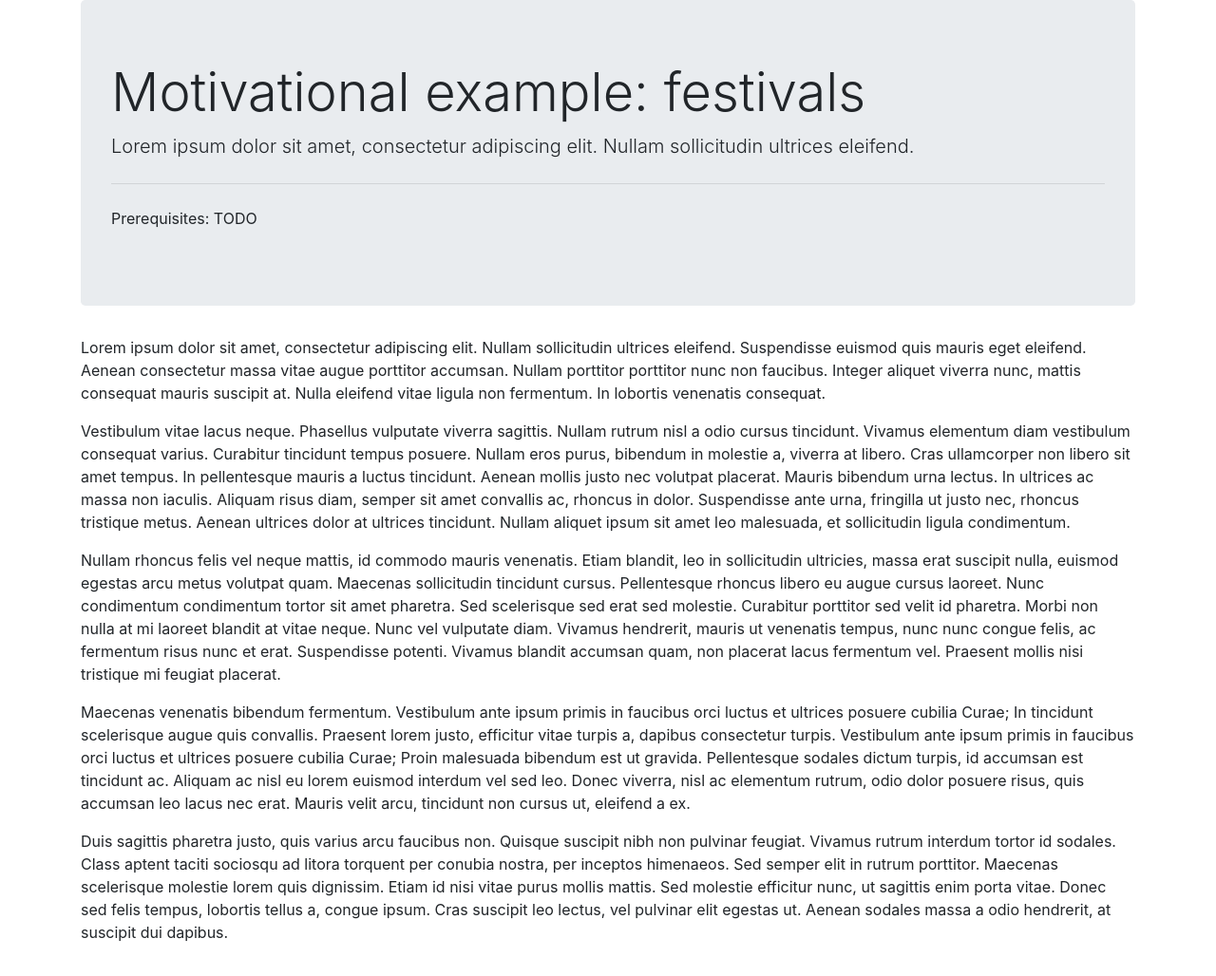
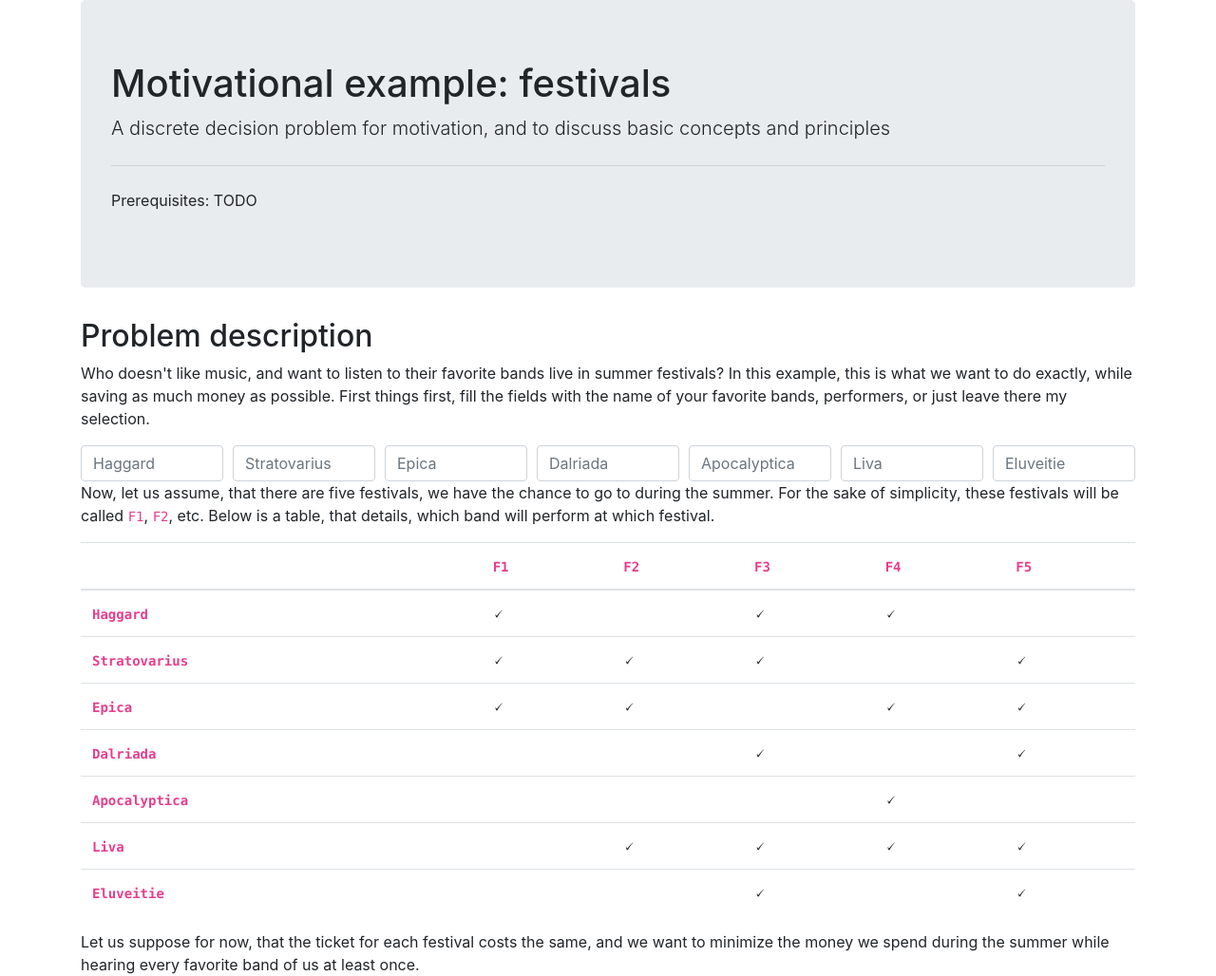
Before and after one commit to hegyhati/IMOLS, a Jekyll site: the page built from pages/festival.html, in a window 1280 px wide. Shown: the whole page at 95% size. Built offline with Jekyll 4.4.1, drawn with Linux system fonts in a browser that asks for light colours.

Commit message:
Festival example, problem description with vue.js

```diff
--- a/_layouts/lecture.html
+++ b/_layouts/lecture.html
@@ -6,7 +6,7 @@
   <body>
     <div class="container">
         <div class="jumbotron">
-          <h1 class="display-4">{{page.title}}</h1>
+          <h1>{{page.title}}</h1>
           <p class="lead">{{page.lead}}</p>
           <hr class="my-4">
           <p>Prerequisites: TODO</p>
--- a/pages/festival.html
+++ b/pages/festival.html
@@ -1,15 +1,115 @@
 ---
 title: "Motivational example: festivals"
 layout: lecture
-lead: Lorem ipsum dolor sit amet, consectetur adipiscing elit. Nullam sollicitudin ultrices eleifend.
+lead: "A discrete decision problem for motivation, and to discuss basic concepts and principles"
+id: festivals
 prerequisite:
 ---
-<p>Lorem ipsum dolor sit amet, consectetur adipiscing elit. Nullam sollicitudin ultrices eleifend. Suspendisse euismod quis mauris eget eleifend. Aenean consectetur massa vitae augue porttitor accumsan. Nullam porttitor porttitor nunc non faucibus. Integer aliquet viverra nunc, mattis consequat mauris suscipit at. Nulla eleifend vitae ligula non fermentum. In lobortis venenatis consequat.</p>
 
-<p>Vestibulum vitae lacus neque. Phasellus vulputate viverra sagittis. Nullam rutrum nisl a odio cursus tincidunt. Vivamus elementum diam vestibulum consequat varius. Curabitur tincidunt tempus posuere. Nullam eros purus, bibendum in molestie a, viverra at libero. Cras ullamcorper non libero sit amet tempus. In pellentesque mauris a luctus tincidunt. Aenean mollis justo nec volutpat placerat. Mauris bibendum urna lectus. In ultrices ac massa non iaculis. Aliquam risus diam, semper sit amet convallis ac, rhoncus in dolor. Suspendisse ante urna, fringilla ut justo nec, rhoncus tristique metus. Aenean ultrices dolor at ultrices tincidunt. Nullam aliquet ipsum sit amet leo malesuada, et sollicitudin ligula condimentum.</p>
+<div id="festivalss">
+<h2>Problem description</h2>
 
-<p>Nullam rhoncus felis vel neque mattis, id commodo mauris venenatis. Etiam blandit, leo in sollicitudin ultricies, massa erat suscipit nulla, euismod egestas arcu metus volutpat quam. Maecenas sollicitudin tincidunt cursus. Pellentesque rhoncus libero eu augue cursus laoreet. Nunc condimentum condimentum tortor sit amet pharetra. Sed scelerisque sed erat sed molestie. Curabitur porttitor sed velit id pharetra. Morbi non nulla at mi laoreet blandit at vitae neque. Nunc vel vulputate diam. Vivamus hendrerit, mauris ut venenatis tempus, nunc nunc congue felis, ac fermentum risus nunc et erat. Suspendisse potenti. Vivamus blandit accumsan quam, non placerat lacus fermentum vel. Praesent mollis nisi tristique mi feugiat placerat.</p>
 
-<p>Maecenas venenatis bibendum fermentum. Vestibulum ante ipsum primis in faucibus orci luctus et ultrices posuere cubilia Curae; In tincidunt scelerisque augue quis convallis. Praesent lorem justo, efficitur vitae turpis a, dapibus consectetur turpis. Vestibulum ante ipsum primis in faucibus orci luctus et ultrices posuere cubilia Curae; Proin malesuada bibendum est ut gravida. Pellentesque sodales dictum turpis, id accumsan est tincidunt ac. Aliquam ac nisl eu lorem euismod interdum vel sed leo. Donec viverra, nisl ac elementum rutrum, odio dolor posuere risus, quis accumsan leo lacus nec erat. Mauris velit arcu, tincidunt non cursus ut, eleifend a ex.</p>
+<p>
+  Who doesn't like music, and want to listen to their favorite bands live in summer festivals?
+  In this example, this is what we want to do exactly, while saving as much money as possible.
+  First things first, fill the fields with the name of your favorite bands, performers, or just leave there my selection.
+</p>
 
-<p>Duis sagittis pharetra justo, quis varius arcu faucibus non. Quisque suscipit nibh non pulvinar feugiat. Vivamus rutrum interdum tortor id sodales. Class aptent taciti sociosqu ad litora torquent per conubia nostra, per inceptos himenaeos. Sed semper elit in rutrum porttitor. Maecenas scelerisque molestie lorem quis dignissim. Etiam id nisi vitae purus mollis mattis. Sed molestie efficitur nunc, ut sagittis enim porta vitae. Donec sed felis tempus, lobortis tellus a, congue ipsum. Cras suscipit leo lectus, vel pulvinar elit egestas ut. Aenean sodales massa a odio hendrerit, at suscipit dui dapibus.</p>
+<form>
+  <div class="form-row">
+    <div class="col-md"><input class="form-control" v-model="cb[0]":placeholder="mb[0]" ></div>
+    <div class="col-md"><input class="form-control" v-model="cb[1]":placeholder="mb[1]" ></div>
+    <div class="col-md"><input class="form-control" v-model="cb[2]":placeholder="mb[2]" ></div>
+    <div class="col-md"><input class="form-control" v-model="cb[3]":placeholder="mb[3]" ></div>
+    <div class="col-md"><input class="form-control" v-model="cb[4]":placeholder="mb[4]" ></div>
+    <div class="col-md"><input class="form-control" v-model="cb[5]":placeholder="mb[5]" ></div>
+    <div class="col-md"><input class="form-control" v-model="cb[6]":placeholder="mb[6]" ></div>
+  </div>
+</form>
+
+<p>
+  Now, let us assume, that there are five festivals, we have the chance to go to during the summer.
+  For the sake of simplicity, these festivals will be called <code>F1</code>, <code>F2</code>, etc.
+  Below is a table, that details, which band will perform at which festival.
+</p>
+
+<table class="table">
+  <thead>
+    <tr>
+      <th scope="col"></th>
+      <th scope="col"><code>F1</code></th>
+      <th scope="col"><code>F2</code></th>
+      <th scope="col"><code>F3</code></th>
+      <th scope="col"><code>F4</code></th>
+      <th scope="col"><code>F5</code></th>
+    </tr>
+  </thead>
+  <tbody>
+    <tr>
+      <th scope="row"><code>${b1}</code></th>
+      <td>🗸</td><td> </td><td>🗸</td><td>🗸</td><td> </td>
+    </tr>
+    <tr>
+      <th scope="row"><code>${b2}</code></th>
+      <td>🗸</td><td>🗸</td><td>🗸</td><td> </td><td>🗸</td>
+    </tr>
+    <tr>
+      <th scope="row"><code>${b3}</code></th>
+      <td>🗸</td><td>🗸</td><td> </td><td>🗸</td><td>🗸</td>
+    </tr>
+    <tr>
+      <th scope="row"><code>${b4}</code></th>
+      <td> </td><td> </td><td>🗸</td><td> </td><td>🗸</td>
+    </tr>
+    <tr>
+      <th scope="row"><code>${b5}</code></th>
+      <td> </td><td> </td><td> </td><td>🗸</td><td> </td>
+    </tr>
+    <tr>
+      <th scope="row"><code>${b6}</code></th>
+      <td> </td><td>🗸</td><td>🗸</td><td>🗸</td><td>🗸</td>
+    </tr>
+    <tr>
+      <th scope="row"><code>${b7}</code></th>
+      <td> </td><td> </td><td>🗸</td><td> </td><td>🗸</td>
+    </tr>
+  </tbody>
+</table>
+
+Let us suppose for now, that the ticket for each festival costs the same, and we want to minimize the money we spend during the summer while hearing every favorite band of us at least once.
+</div>
+
+
+
+
+
+
+
+
+
+
+
+
+
+
+<script src="https://unpkg.com/vue"></script>
+<script>
+  const app = new Vue({
+    el: '#festivalss',
+    delimiters: ['${', '}'],
+    data: {
+       cb: ['','','','','','',''],
+       mb: ['Haggard', 'Stratovarius', 'Epica', 'Dalriada', 'Apocalyptica', 'Liva','Eluveitie'],
+    },
+    computed: {
+      b1(){if(this.cb[0]=="") return this.mb[0]; else return this.cb[0];},
+      b2(){if(this.cb[1]=="") return this.mb[1]; else return this.cb[1];},
+      b3(){if(this.cb[2]=="") return this.mb[2]; else return this.cb[2];},
+      b4(){if(this.cb[3]=="") return this.mb[3]; else return this.cb[3];},
+      b5(){if(this.cb[4]=="") return this.mb[4]; else return this.cb[4];},
+      b6(){if(this.cb[5]=="") return this.mb[5]; else return this.cb[5];},
+      b7(){if(this.cb[6]=="") return this.mb[6]; else return this.cb[6];}
+    }
+  })
+</script>
```
